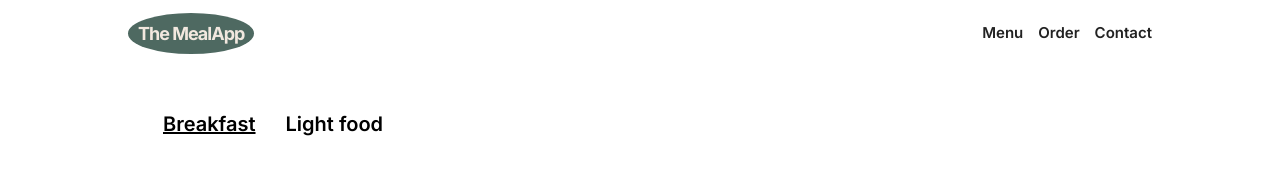
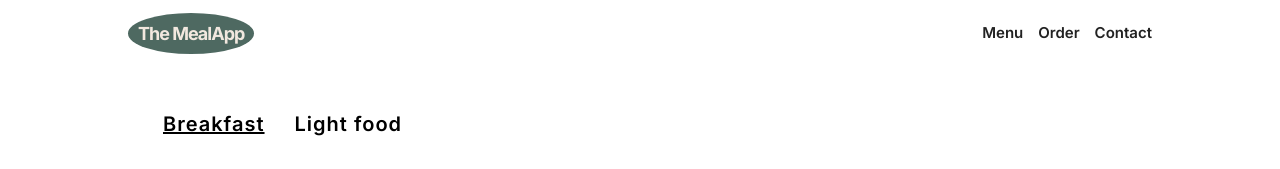
Before and after one commit to jeanbuhendwa/Meal-app, a website built with webpack: page src/index.html in a window 1280 px wide. Shown: the top 169 px of the page. Built offline with nearby package versions, Linux system fonts and the light colour scheme; no server answers.

Commit message:
Add styling

```diff
--- a/src/style.css
+++ b/src/style.css
@@ -75,7 +75,11 @@ body {
 .link-breakfast,
 .link-safefood {
   cursor: pointer;
-  font-size: 20px;
+  font-size: 24px;
+  font-weight: 700;
+  line-height: 24px;
+  letter-spacing: 1px;
+  color: #1d2824;
   padding: 0;
 }
 
```
